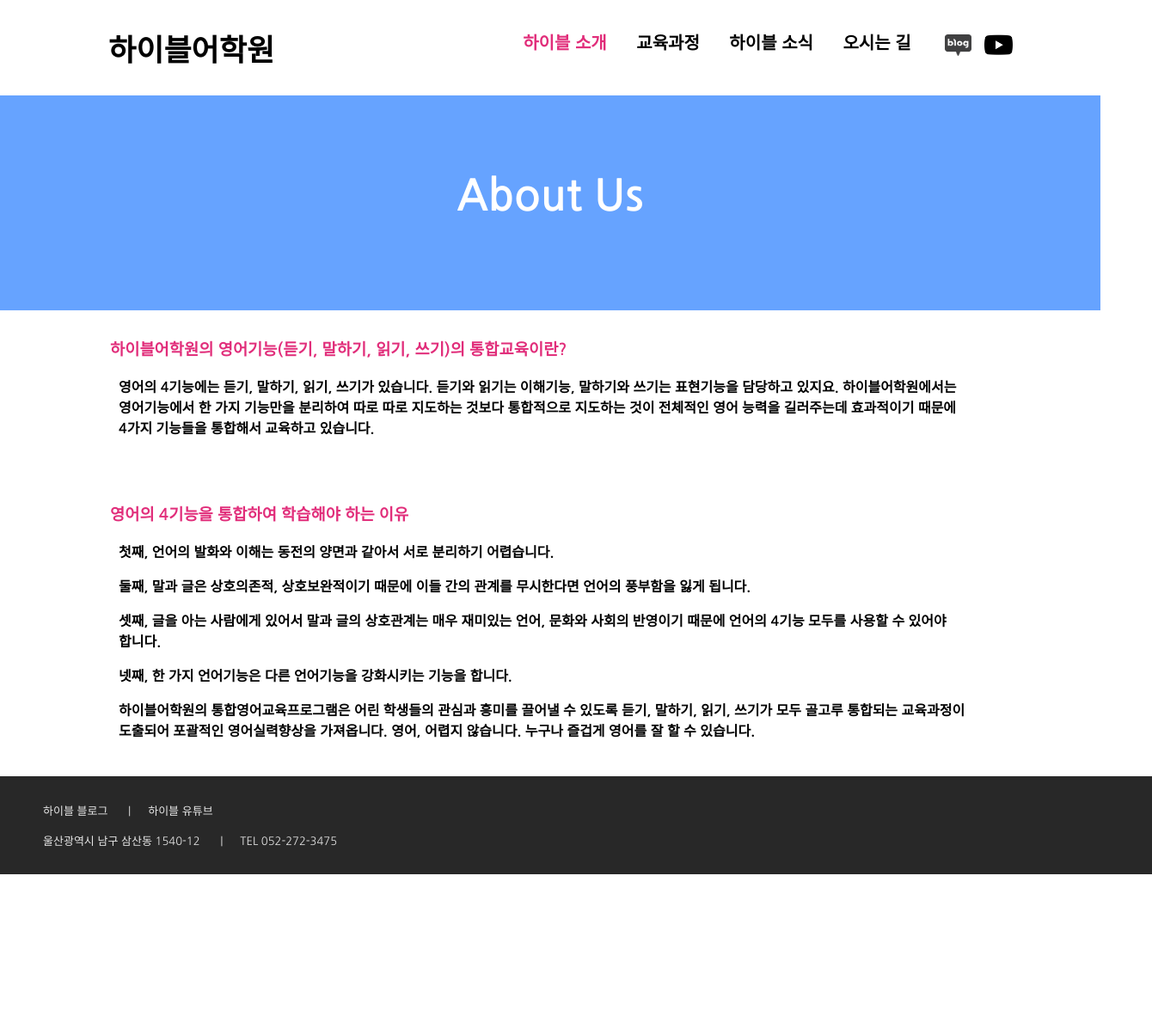
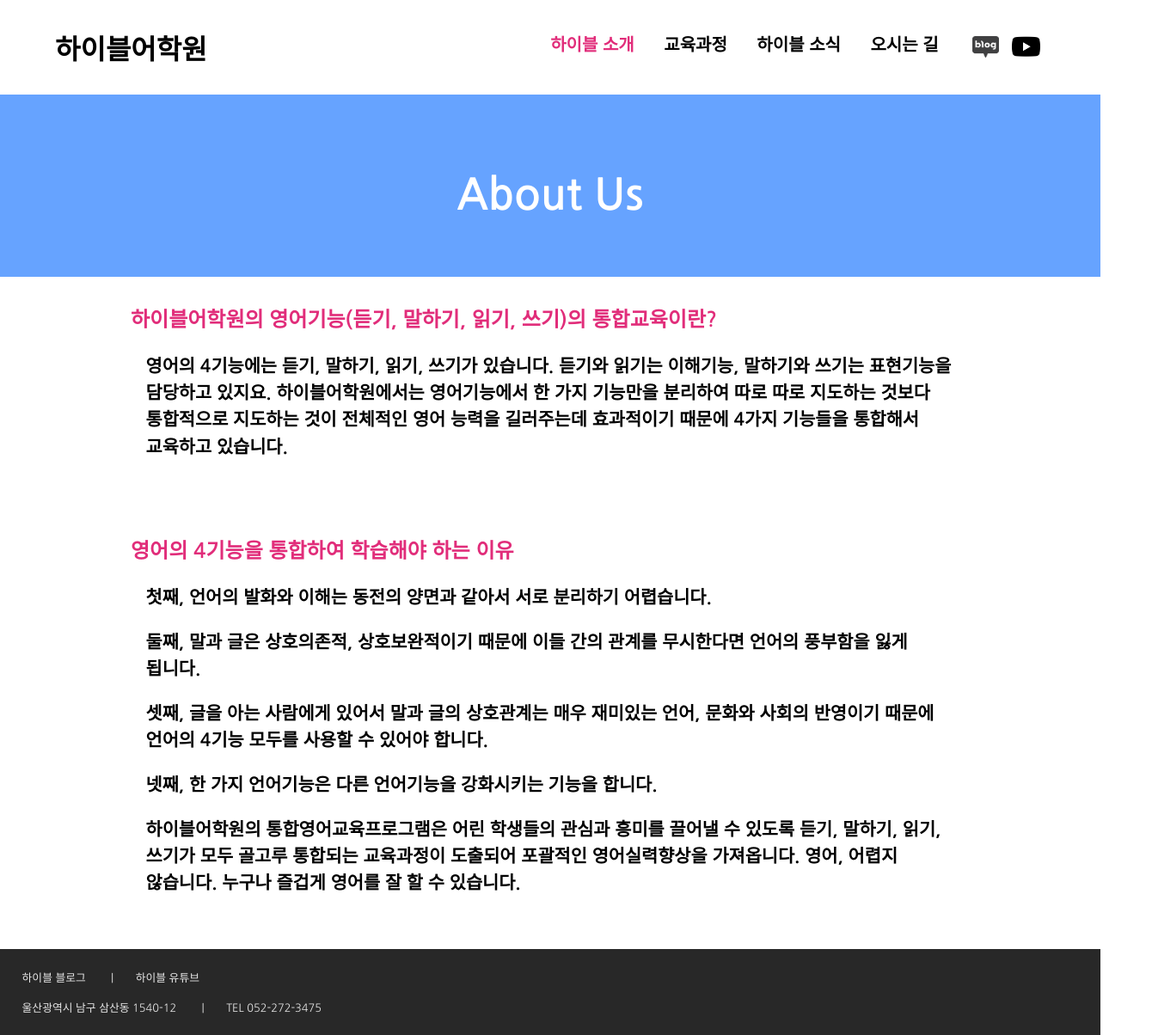
Before and after one commit to joseph316/web1, a plain HTML site: page m1.html in a window 1280 px wide. Shown: the whole page at 86% size, 1340 px wide, since content can reach past the window. Before the commit the page ends 1017 px from the top, so only its background shows below. Drawn offline with Linux system fonts and the light colour scheme.

Commit message:
Add files via upload

```diff
--- a/m1.html
+++ b/m1.html
@@ -3,7 +3,9 @@
 <head>
   <title>하이블어학원</title>
   <meta charset="utf-8">
+  <meta name="viewport" content="width=device-width, initial-scale=1.0">
   <link href="https://fonts.googleapis.com/css?family=Nanum+Gothic:400,700,800&amp;subset=korean" rel="stylesheet">
+  <link rel="stylesheet" href="https://use.fontawesome.com/releases/v5.6.3/css/all.css" crossorigin="anonymous">
   <style>
     html, body{
       margin: 0;
@@ -13,6 +15,7 @@
     body {
       font-family: "Nanum Gothic", serif;
       overflow-x: hidden;
+      word-break: keep-all
     }
 
     #wrapper {
@@ -25,9 +28,7 @@
       text-decoration: none;
     }
     h1 {
-      padding: 30px;
       display: inline;
-      font-size: 35px;
     }
     h2 {
       font-size: 50px;
@@ -35,14 +36,16 @@
       animation-name: subVisual;
     }
     h3{
+      font-size: 1.5em;
       text-align: left;
       color: #e12d7a;
     }
     p{
+      font-weight: bold;
+      font-size: 1.3em;
+      padding: 0 1em;
+      line-height: 1.5em;
       text-align: left;
-      word-break: keep-all;
-      font-weight: 600;
-      padding-left: 10px;
     }
     ul, li {
       margin: 0;
@@ -55,10 +58,22 @@
     }
 
     #header{
-      margin: auto;
-      width: 85%;
-      padding: 30px;
+      padding: 2em 5%;
     }
+    @media screen and (max-width:900px){
+      #topmenu{display:none;}
+      #contents p{
+        font-size: 1em;
+      }
+    }
+
+    @media screen and (min-width:900px){
+      #contents{
+        width: 80%;
+        margin: auto;
+      }
+    }
+
     #topmenu{
       float: right;
     }
@@ -70,17 +85,18 @@
       color:#e12d7a;
       transition: 0.3s;
     }
+
     #mainVisual{
       width: 100%;
-      padding: 40px;
-      margin-bottom: 30px;
       text-align: center;
       background-color: #66a3ff;
+      padding: 2em 0;
+      margin-bottom: 2em;
     }
 
     #subVisual{
       width: 100%;
-      height: 150px;
+      height: 7em;
       text-align: center;
       background-color: #66a3ff;
       padding: 50px 0px;
@@ -98,29 +114,33 @@
     }
 
     #contents{
-      margin: auto;
-      width: 80%;
-      padding: 0px 70px 50px;
-      text-align: center;
+      padding: 0 1em;
       padding-bottom: 100px;
     }
 
+    #contents h3{
+      padding: 0 1em;
+    }
+    #contents p{
+      padding: 0 2em;
+    }
+
     #foot{
+      width: 100%;
       position: absolute;
       bottom: 0;
-      width: 100%;
-      padding: 30px;
       background-color: rgb(40, 40, 40);
       color: rgb(230,230,230);
-      font-size: 13px;
+      font-size: 0.8em;
       display: inline;
+      padding: 1.8em 0;
     }
     #foot li{
-      margin-left: 20px;
+      padding-left: 2em;
     }
     #foot li::before{
       content: "|";
-      padding-right: 20px;
+      padding-right: 2em;
     }
     #foot li:first-child::before{
       content: none;
```
